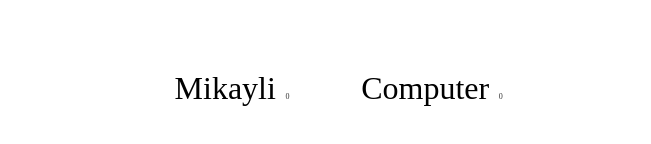
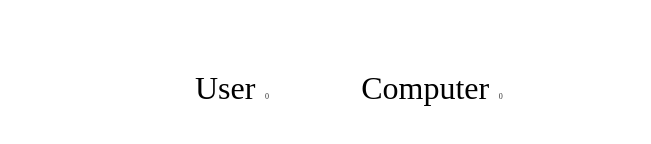
Before and after one commit to keatonproctor/Rock-Paper-Scissors, a plain HTML site: page index.html in a window 1280 px wide. Shown: the part 208-352 px from the top of the page, without its empty margins (308-959 px from the left). Drawn offline with Linux system fonts and the light colour scheme.

Commit message:
Changed user name

```diff
--- a/index.html
+++ b/index.html
@@ -16,7 +16,7 @@
   </div>
   <div class="results">
     <div>
-        Mikayli
+        User
       <span class="result-score" data-your-score>0</span>
     </div>
     <div data-final-column>
```
